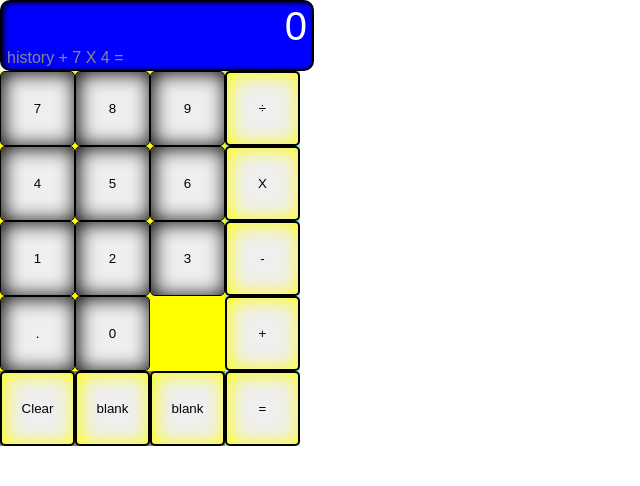
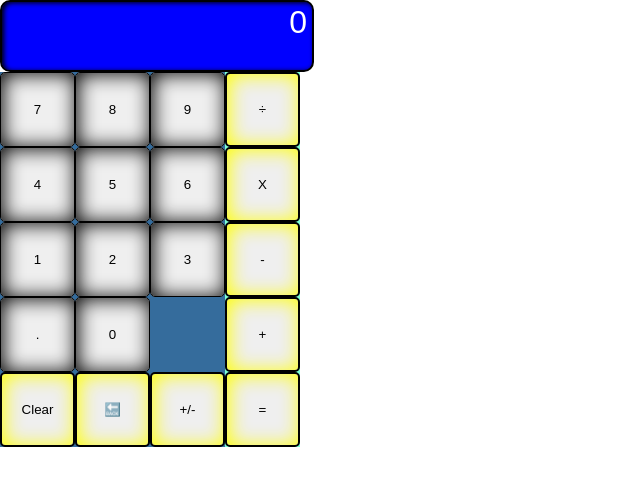
Before and after one commit to Alba-C/fcc_javascript_calculator, a React (Create React App) app: page / in a window 1280 px wide. Shown: the top 486 px of the page, without its empty margins (0-640 px from the left). Built offline with nearby package versions, Linux system fonts and the light colour scheme.

Commit message:
working calculator passes all tests but not styled yet

```diff
--- a/src/App.css
+++ b/src/App.css
@@ -18,13 +18,15 @@
 #display {
   color: white;
   text-align: right;
-  font-size: 2.5em;
-  width: 100%;
+  font-size: 2em;
+  width: 300px;
+  height: 1.5em;
 }
 
 #history {
   color: #888;
   width: 100%;
+  height: 1em;
   /* padding-left: 5px;
   padding-bottom: 5px; */
 }
@@ -32,6 +34,8 @@
 #keypad {
   /* display: flex; */
   height: 100%;
+  width: 300px;
+  background-color: rgb(53, 108, 156);
 }
 
 #digit-wrapper {
@@ -42,7 +46,7 @@
   display: flex;
   flex-wrap: wrap;
   align-content: space-between;
-  background-color: yellow;
+  background-color: transparent;
 }
 
 #op-wrapper {
@@ -55,7 +59,7 @@
 }
 #mod-wrapper {
   display: block;
-  background: grey;
+  /* background: grey; */
   width: 75%;
   /* height: 100%; */
 }
--- a/src/App.js
+++ b/src/App.js
@@ -9,31 +9,169 @@ class App extends Component {
       display: "0",
       historyText: "",
       historyArr: [],
-      currentOp: ""
+      currentOp: "",
+      rollingValue: 0
     };
 
     this.handleDigit = this.handleDigit.bind(this);
     this.handleOperand = this.handleOperand.bind(this);
     this.handleClear = this.handleClear.bind(this);
+    this.callEqual = this.callEqual.bind(this);
+    this.backSpace = this.backSpace.bind(this);
+    this.plusMinus = this.plusMinus.bind(this);
   }
 
   handleDigit(e) {
-    console.log("state =" + this.state.display);
     const digit = e.target.value;
-    console.log(digit);
-    const displayNum = parseFloat(this.state.display);
+    const currentHisArr = [...this.state.historyArr];
+    const lastIndex = currentHisArr.length === 0 ? 0 : currentHisArr.length - 1;
 
-    (digit === "." && this.state.display.indexOf(".") == -1) || digit != "."
-      ? this.state.display == "0"
-        ? this.setState({ display: digit })
-        : this.setState({ display: this.state.display + digit })
-      : console.log("blockDecimal");
+    console.log(lastIndex);
+
+    if (
+      (digit === "." && this.state.display.indexOf(".") === -1) ||
+      digit !== "."
+    ) {
+      if (this.state.display === "0" || this.state.display === "") {
+        this.setState({
+          display: digit,
+          currentOp: "",
+          historyArr: [...currentHisArr, digit]
+        });
+      } else if (this.state.rollingValue !== 0) {
+        console.log("RollingValue not 0");
+
+        this.setState({
+          display: digit,
+          currentOp: "",
+          historyArr: [digit],
+          rollingValue: 0
+        });
+      } else {
+        let currentVal = currentHisArr[lastIndex] + digit;
+        let newArr = [...currentHisArr];
+        newArr[lastIndex] = currentVal;
+        console.log("newArr = " + newArr);
+        this.setState({
+          display: this.state.display + digit,
+          currentOp: "",
+          historyArr: newArr
+        });
+        //this.showHistory();
+      }
+    }
+    setTimeout(() => {
+      this.showHistory();
+    }, 150);
   }
 
+  backSpace() {
+    console.log("BackSpace()");
+
+    if (this.state.rollingValue === 0) {
+      const currentBackOne = this.state.display.slice(0, -1);
+      console.log(currentBackOne);
+      const currentHisArr = [...this.state.historyArr];
+      const lastIndex =
+        currentHisArr.length === 0 ? 0 : currentHisArr.length - 1;
+      const replaceArr = [...this.state.historyArr];
+      replaceArr[lastIndex] = currentBackOne;
+      this.setState({
+        display: currentBackOne,
+        historyArr: [...replaceArr]
+      });
+    }
+  }
+
+  plusMinus() {
+    console.log("plusMinus");
+    const curVal = this.state.display;
+    const newVal = parseFloat(curVal) * -1;
+    console.log(curVal, newVal);
+    const currentHisArr = [...this.state.historyArr];
+    const lastIndex = currentHisArr.length === 0 ? 0 : currentHisArr.length - 1;
+    const replaceArr = [...currentHisArr];
+    replaceArr[lastIndex] = newVal;
+    console.log(replaceArr);
+    this.setState({
+      display: newVal,
+      historyArr: [...replaceArr],
+      historyText: replaceArr.join(" ")
+    });
+  }
+
+  swapOp() {
+    let currentArr = [...this.state.historyArr];
+    currentArr.pop();
+    return currentArr;
+  }
+
+  showHistory() {
+    const showHistory = this.state.historyArr.join(" ");
+    this.setState({ historyText: showHistory });
+  }
+
+  callEqual() {
+    const endOfHistArr = this.state.historyArr[
+      this.state.historyArr.length - 1
+    ];
+    const regEx = RegExp("[÷x+-]$");
+    // if (endOfHistArr.match(/[+-÷x]/)) {
+    if (regEx.test(endOfHistArr)) {
+      console.log("bad end");
+      console.log(endOfHistArr);
+      console.log(this.swapOp().join(" "));
+      const valString = this.swapOp()
+        .join(" ")
+        .replace(/÷/, "/")
+        .replace(/x/, "*");
+      console.log(valString);
+      const newVal = eval(valString);
+      console.log(newVal);
+      //this.currentArr.pop();
+      this.setState({
+        historyText: this.swapOp().join(" "),
+        display: newVal,
+        rollingValue: newVal,
+        historyArr: [newVal]
+      });
+    } else {
+      console.log("else");
+      const valString = [...this.state.historyArr]
+        .join(" ")
+        .replace(/÷/, "/")
+        .replace(/x/, "*");
+      console.log(valString);
+      const newVal = eval(valString);
+      console.log(newVal);
+      this.setState({
+        historyText: valString,
+        display: newVal,
+        rollingValue: newVal,
+        historyArr: [newVal]
+      });
+    }
+  }
   handleOperand(e) {
-    console.log(e.target.id);
-    console.log("Op CLicked");
-    this.setState({ currentOp: e.target.id });
+    const newOp = e.target.value;
+
+    if (this.state.display !== "0") {
+      this.state.currentOp === ""
+        ? this.setState({
+            currentOp: newOp,
+            historyArr: [...this.state.historyArr, newOp],
+            display: "",
+            rollingValue: 0
+          })
+        : this.setState({
+            historyArr: [...this.swapOp(), newOp],
+            display: ""
+          });
+
+      setTimeout(() => {
+        this.showHistory();
+      }, 250);
+    }
   }
 
   handleClear() {
@@ -41,18 +179,79 @@ class App extends Component {
       display: "0",
       historyText: "",
       currentOp: "",
-      historyArr: []
+      historyArr: [],
+      rollingValue: 0
     });
   }
+
+  handleKeyDown(e) {
+    console.log(e.key);
+    switch (e.key) {
+      // key 7
+      case "7":
+        return document.getElementById("seven").click();
+      case "8":
+        return document.getElementById("eight").click();
+      case "9":
+        return document.getElementById("nine").click();
+      case "4":
+        return document.getElementById("four").click();
+      case "5":
+        return document.getElementById("five").click();
+      case "6":
+        return document.getElementById("six").click();
+      case "1":
+        return document.getElementById("one").click();
+      case "2":
+        return document.getElementById("two").click();
+      case "3":
+        return document.getElementById("three").click();
+      case "0":
+        return document.getElementById("zero").click();
+      case ".":
+        return document.getElementById("decimal").click();
+      case "/":
+        return document.getElementById("divide").click();
+      case "*":
+        return document.getElementById("multiply").click();
+      case "-":
+        return document.getElementById("subtract").click();
+      case "+":
+        return document.getElementById("add").click();
+      case "Enter":
+        return document.getElementById("equals").click();
+      case "Backspace":
+        return document.getElementById("backSpace").click();
+      case "Clear":
+        return document.getElementById("clear").click();
+      case "Delete":
+        return document.getElementById("clear").click();
+
+      default:
+        return console.log("default");
+    }
+  }
+
+  componentWillMount = () => {
+    console.log("mounted");
+    document.addEventListener("keydown", this.handleKeyDown);
+  };
+
   render() {
     return (
       <div className="App">
         <div className="calculator">
-          <Display result={this.state.display} />
+          <Display
+            result={this.state.display}
+            historyText={this.state.historyText}
+          />
           <Keypad
             handleDigit={this.handleDigit}
             handleClear={this.handleClear}
             handleOperand={this.handleOperand}
+            handleEqual={this.callEqual}
+            handleBackSpace={this.backSpace}
+            handlePlusMinus={this.plusMinus}
           />
         </div>
       </div>
@@ -67,7 +266,7 @@ class Display extends Component {
     return (
       <div id="result-wrapper">
         <Results result={this.props.result} />
-        <History />
+        <History historyText={this.props.historyText} />
       </div>
     );
   }
@@ -81,7 +280,7 @@ class Results extends Component {
 
 class History extends Component {
   render() {
-    return <div id="history">history + 7 X 4 =</div>;
+    return <div id="history"> {this.props.historyText} </div>;
   }
 }
 
@@ -90,8 +289,15 @@ class Keypad extends Component {
     return (
       <div id="keypad">
         <Digits handleDigit={this.props.handleDigit} />
-        <Operators handleOperand={this.props.handleOperand} />
-        <Modifiers handleClear={this.props.handleClear} />
+        <Operators
+          handleOperand={this.props.handleOperand}
+          handleEqual={this.props.handleEqual}
+        />
+        <Modifiers
+          handleClear={this.props.handleClear}
+          handleBackSpace={this.props.handleBackSpace}
+          handlePlusMinus={this.props.handlePlusMinus}
+        />
       </div>
     );
   }
@@ -112,7 +318,7 @@ class Digits extends Component {
         <button
           className="btn-digits"
           id="eight"
-          value="8 "
+          value="8"
           onClick={this.props.handleDigit}
         >
           8
@@ -201,6 +407,7 @@ class Operators extends Component {
         <button
           className="btn-operators"
           id="divide"
+          value="÷"
           onClick={this.props.handleOperand}
         >
           ÷
@@ -208,6 +415,7 @@ class Operators extends Component {
         <button
           className="btn-operators"
           id="multiply"
+          value="x"
           onClick={this.props.handleOperand}
         >
           X
@@ -215,6 +423,7 @@ class Operators extends Component {
         <button
           className="btn-operators"
           id="subtract"
+          value="-"
           onClick={this.props.handleOperand}
         >
           -
@@ -222,6 +431,7 @@ class Operators extends Component {
         <button
           className="btn-operators"
           id="add"
+          value="+"
           onClick={this.props.handleOperand}
         >
           +
@@ -229,7 +439,9 @@ class Operators extends Component {
         <button
           className="btn-operators"
           id="equals"
-          onClick={this.props.handleOperand}
+          value="="
+          // onClick={this.props.handleOperand}
+          onClick={this.props.handleEqual}
         >
           =
         </button>
@@ -249,8 +461,18 @@ class Modifiers extends Component {
         >
           Clear
         </button>
-        <button className="btn-modifiers">blank</button>
-        <button className="btn-modifiers">blank</button>
+        <button
+          className="btn-modifiers"
+          id="backSpace"
+          onClick={this.props.handleBackSpace}
+        >
+          <span role="img" aria-label="plus or minus">
+            🔙
+          </span>
+        </button>
+        <button className="btn-modifiers" onClick={this.props.handlePlusMinus}>
+          +/-
+        </button>
       </div>
     );
   }
```
